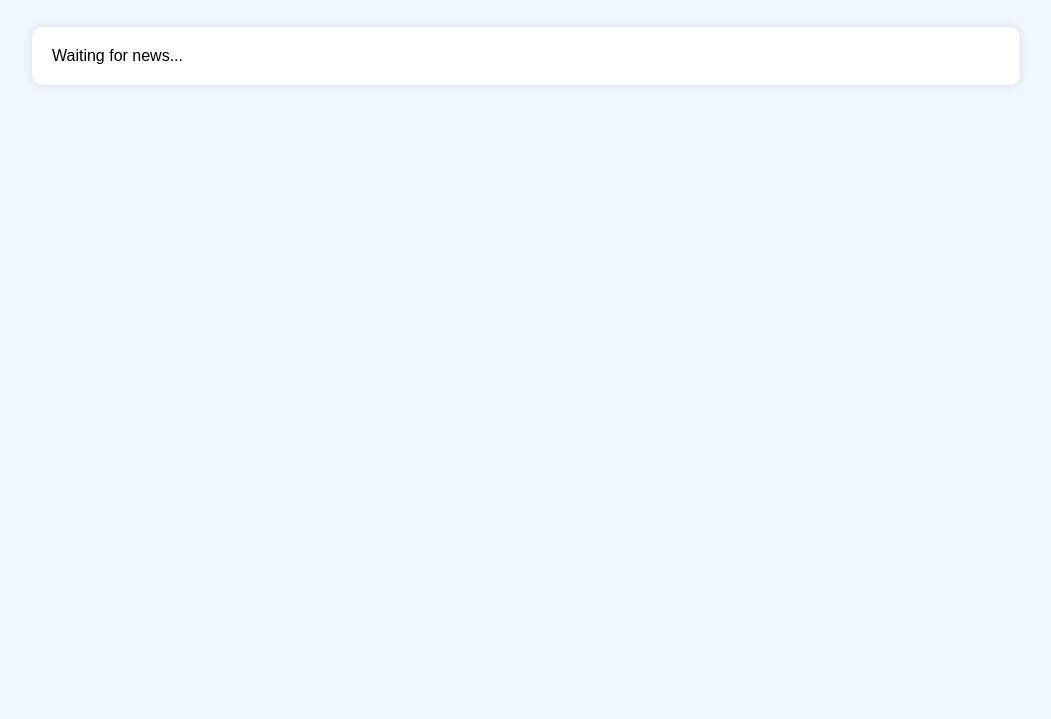
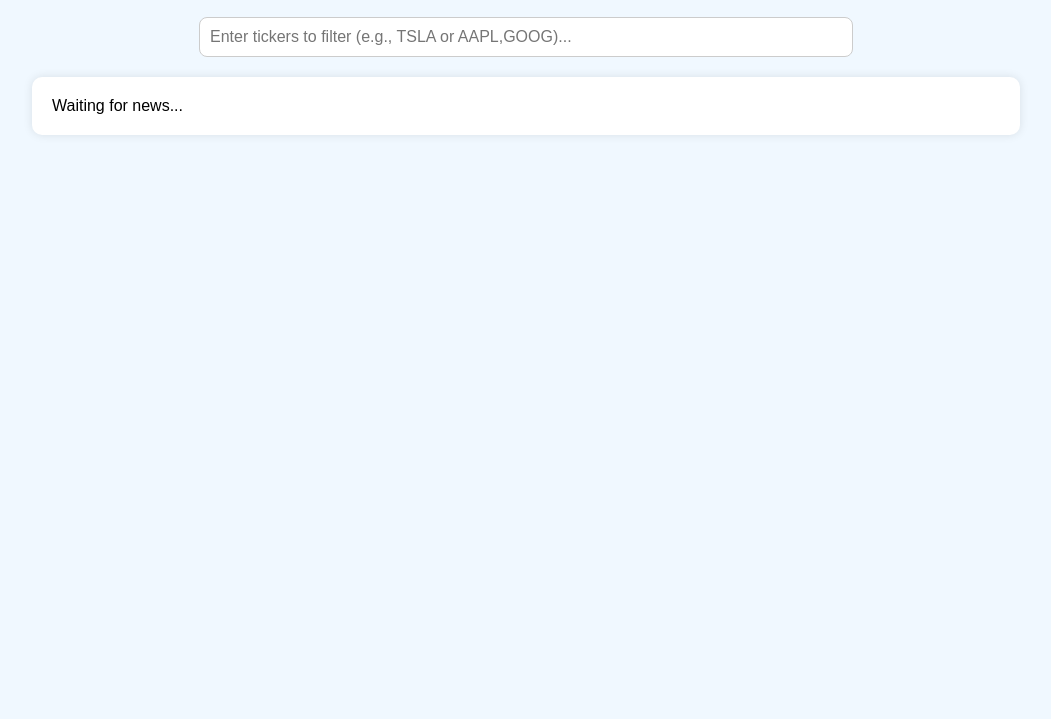
Before and after one commit to Toubic/AlpacaAPITrading, a website: page public/index.html in a window 1280 px wide. Shown: the part 81-800 px from the top of the page, without its empty margins (114-1165 px from the left). Drawn offline with Linux system fonts and the light colour scheme.

Commit message:
Add filter search field for tickers to just display news related to filtered tickers

```diff
--- a/public/index.html
+++ b/public/index.html
@@ -8,26 +8,34 @@
 </head>
 <body>
     <h1>Latest Stock News</h1>
+    <input type="text" id="ticker-filter" placeholder="Enter tickers to filter (e.g., TSLA or AAPL,GOOG)..." oninput="renderNews()" />
     <div id="news-container">Waiting for news...</div>
 
 <script>
-        const ws = new WebSocket("ws://localhost:3001"); // WebSocket connection for fetching news from the server
+    const ws = new WebSocket("ws://localhost:3001");
+
+    const allNews = []; // Store all incoming news items
 
     ws.onmessage = (event) => {
         const news = JSON.parse(event.data);
+        allNews.unshift(news); // Add to the beginning
+        renderNews(); // Refresh display
+    };
+
+    function renderNews() {
         const container = document.getElementById("news-container");
-
-            const newsItem = `
+        const filterInput = document.getElementById("ticker-filter").value.toUpperCase();
+        const filterTickers = filterInput.split(',').map(ticker => ticker.trim()).filter(Boolean);
+        const newsList = filterTickers.length === 0 ? allNews : allNews.filter(news => filterTickers.some(ticker => news.stockTickers.includes(ticker)));
+        container.innerHTML = newsList.map(news => `
             <div>
                 <h2>${news.headline} [${news.stockTickers}]</h2>
                 <p>${news.summary}</p>
                 <a href="${news.url}" target="_blank">Read more</a>
             </div>
             <hr>
-            `;
-
-            container.innerHTML = newsItem + container.innerHTML; // Add news item to the top
-        };
+        `).join('');
+    }
 </script>
 </body>
 </html>
--- a/public/styles.css
+++ b/public/styles.css
@@ -4,6 +4,14 @@ body {
     display: flex;
     flex-direction: column;
     align-items: center;
+}
+#ticker-filter {
+    width: 50%;
+    padding: 10px;
+    margin-top: 10px;
+    font-size: 16px;
+    border-radius: 8px;
+    border: 1px solid #ccc;
 }
 #news-container {
     width: 75%;
```
Lines whose indentation alone changed are shown as unchanged.
